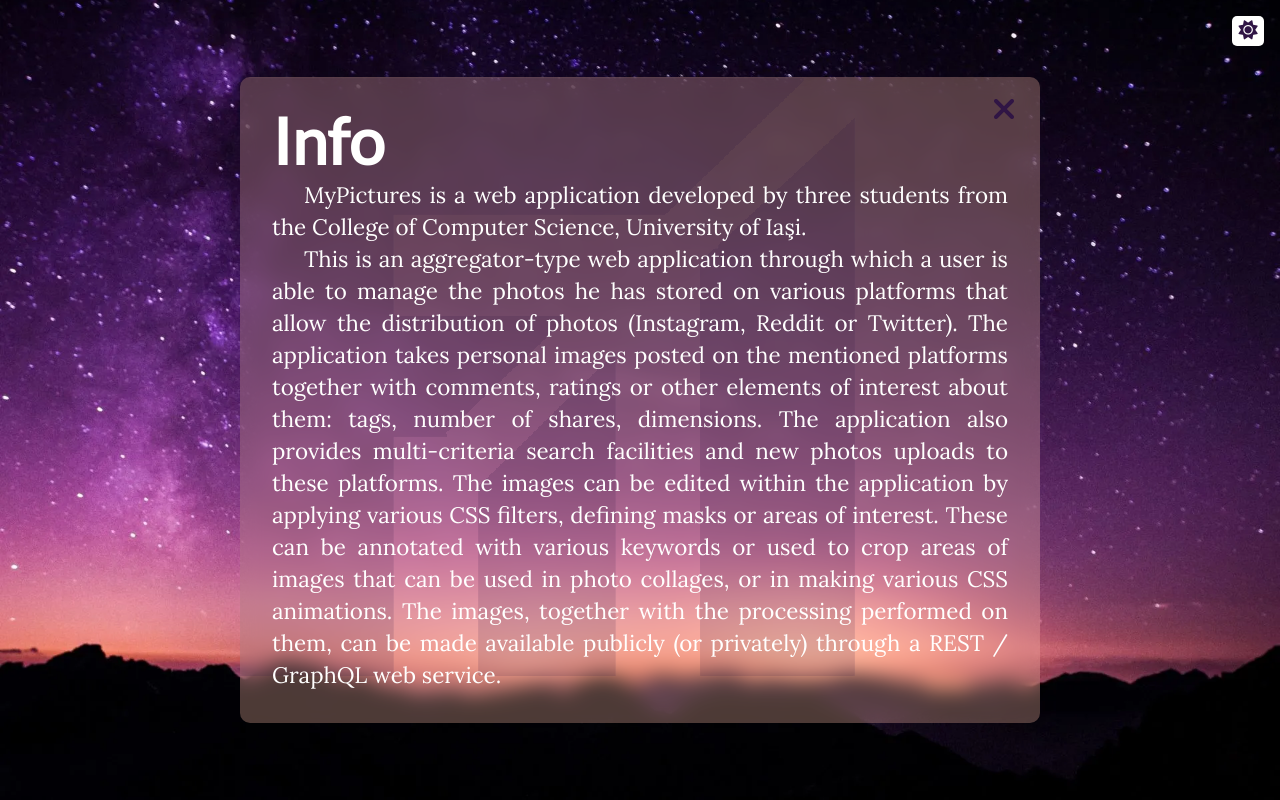
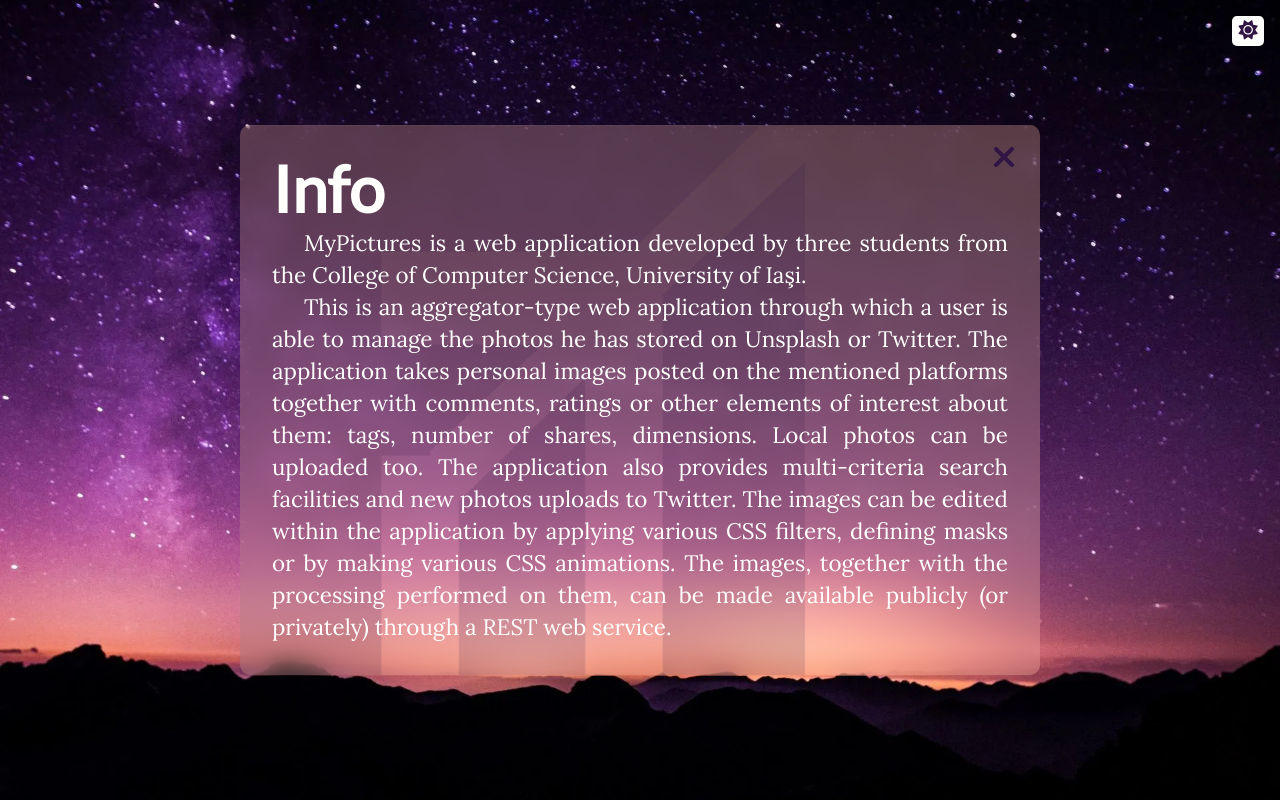
Before and after one commit to CristianB13/TehnologiiWeb, a website: page views/info.html in a window 1280 px wide. Drawn offline with Linux system fonts and the light colour scheme; files whose address does not match are found by name.

Commit message:
info text update

```diff
--- a/views/info.html
+++ b/views/info.html
@@ -19,19 +19,16 @@
             <img id="fii-logo" src="./public/images/logo-fii.webp" alt="">
             <button onclick="back();" id="close"><i class="fa-solid fa-times"></i></button>
             <h1>Info</h1>
-            <p>MyPictures is a web application developed by three students from the College of Computer Science,
-            University of Ia&#351;i.</p>
+            <p>MyPictures is a web application developed by three students from the College of Computer Science, University of Ia&#351;i.</p>
             <p>This is an aggregator-type web application through which a user
-            is able to manage the photos he has stored on various platforms that
-            allow the distribution of photos (Instagram, Reddit or Twitter).
+            is able to manage the photos he has stored on Unsplash or Twitter.
             The application takes personal images posted on the mentioned platforms together with comments,
-            ratings or other elements of interest about them: tags, number of shares, dimensions.
+            ratings or other elements of interest about them: tags, number of shares, dimensions. Local photos can be uploaded too.
             The application also provides multi-criteria search facilities and new photos uploads to
-            these platforms. The images can be edited within the application by applying various CSS filters,
-            defining masks or areas of interest. These can be annotated with various keywords or used to crop
-            areas of images that can be used in photo collages, or in making various CSS animations.
+            Twitter. The images can be edited within the application by applying various CSS filters,
+            defining masks or by making various CSS animations.
             The images, together with the processing performed on them, can be made available publicly
-            (or privately) through a REST / GraphQL web service.
+            (or privately) through a REST web service.
             </p>
         </div>
     </div>
```
